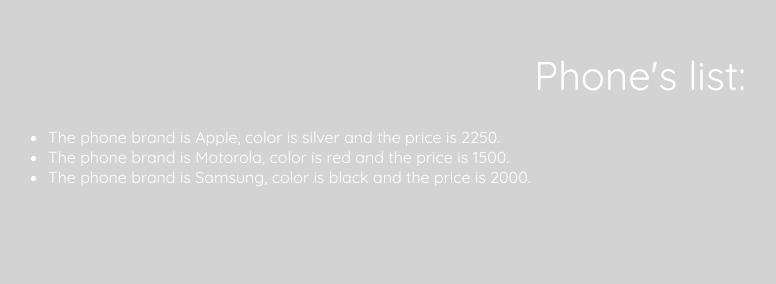
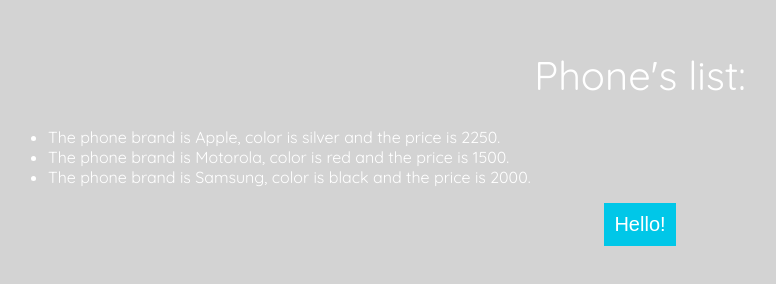
Before and after one commit to MirekKopec/OOP-task-11.4, a plain HTML site: page index.html in a window 1280 px wide. Shown: the whole page, without its empty margins (0-776 px from the left). Drawn offline with nearby package versions, Linux system fonts and the light colour scheme.

Commit message:
added task 11.4

```diff
--- a/css/style.css
+++ b/css/style.css
@@ -11,3 +11,15 @@ body {
 h1 {
   font-size: 40px;
   font-weight: 500; }
+
+  button {
+    background-color: #00c7e8;
+    border: none;
+    color: white;
+    cursor: pointer;
+    font-size: 20px;
+    padding: 10px;
+    transition: .3s; }
+
+  button:hover {
+    background-color: violet; }
--- a/js/scripts.js
+++ b/js/scripts.js
@@ -33,3 +33,24 @@ var liStyle = $("li");
 
       $("li").css({"marign-left": "100px", "text-align": "left"});
 });
+
+
+function Button(text) {
+	this.text = text || 'Hello';
+}
+
+Button.prototype = {
+	create: function () {
+		var self = this;
+		this.$element = $('<button>');
+		this.$element.text(this.text);
+		this.$element.click(function() {
+			alert(self.text);
+		});
+		this.$element.appendTo($('body'));
+	}
+}
+
+var btn1 = new Button('Hello!');
+
+btn1.create();
```
